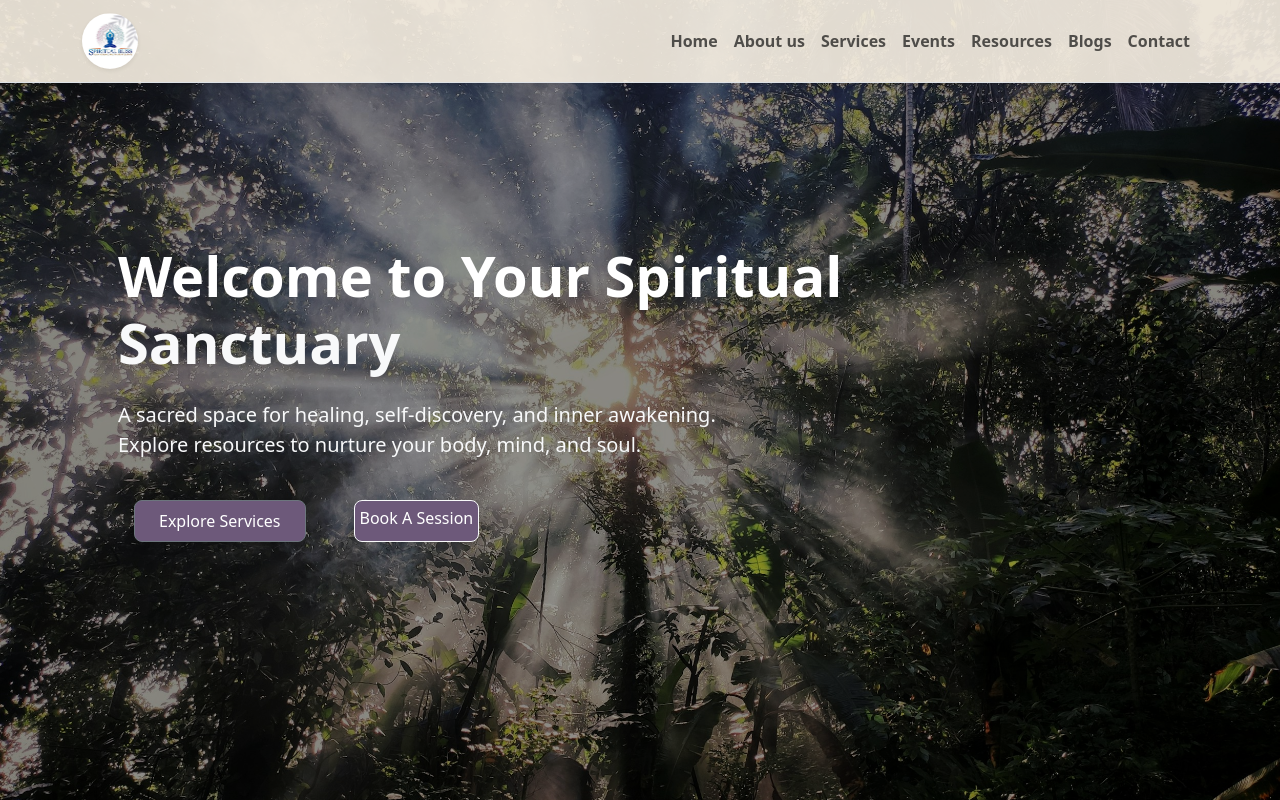
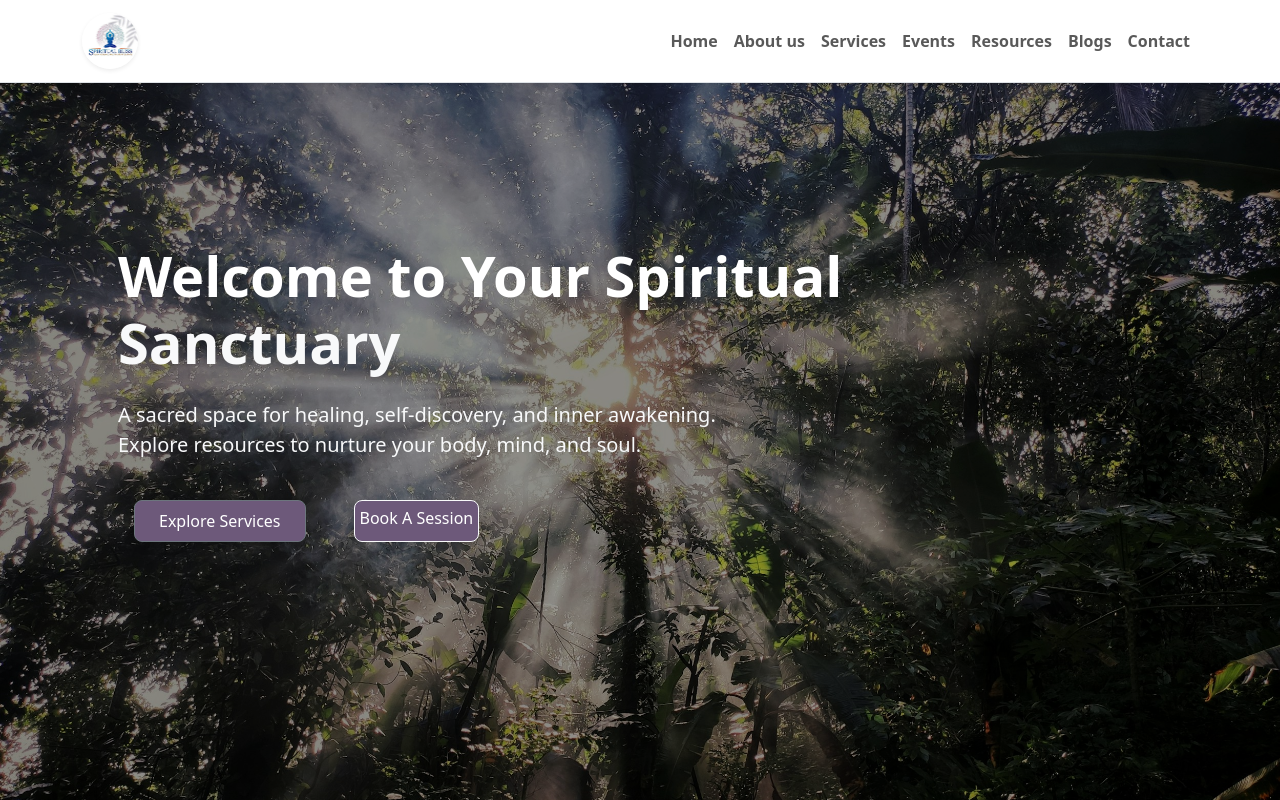
Before and after one commit to Rishikagi/Spiritual-Healing, a React (Vite) app: page / in a window 1280 px wide. Built offline with nearby package versions, Linux system fonts and the light colour scheme; grey boxes are pictures that could not be loaded.

Commit message:
first commit

```diff
--- a/src/Navbar.jsx
+++ b/src/Navbar.jsx
@@ -3,33 +3,34 @@ import logo from "./images/Link.png";
 import { Link } from "react-router-dom";
 import './App.css';
 
+// Define your navigation links
 const navLinks = [
-  { name: "Home", href: "/" },
-  { name: "About us", href: "/about" },
-  { name: "Services", href: "/experience" },
-  { name: "Events", href: "/innerpeace" },
-  { name: "Resources", href: "/resources" },
-  { name: "Blogs", href: "/blogs" },
-  { name: "Contact", href: "/contact" },
+  { name: "Home", to: "/" },
+  { name: "About us", to: "/about" },
+  { name: "Services", to: "/experience" },
+  { name: "Events", to: "/innerpeace" },
+  { name: "Resources", to: "/resources" },
+  { name: "Blogs", to: "/blogs" },
+  { name: "Contact", to: "/contact" },
 ];
 
 export default function Navbar() {
   const [menuOpen, setMenuOpen] = useState(false);
 
   return (
-    <nav className="navbar navbar-expand-md t fixed-top shadow-sm border-bottom">
+    <nav className="navbar navbar-expand-md fixed-top shadow-sm border-bottom bg-white">
       <div className="container">
         {/* Logo */}
-        <div className="navbar-brand d-flex align-items-center">
+        <Link to="/" className="navbar-brand d-flex align-items-center">
           <img
             src={logo}
             alt="Logo"
             className="rounded-circle shadow-sm"
             style={{ height: "56px", width: "56px", objectFit: "cover" }}
           />
-        </div>
+        </Link>
 
-        {/* Hamburger */}
+        {/* Hamburger Menu for Mobile */}
         <button
           className="navbar-toggler"
           type="button"
@@ -39,32 +40,20 @@ export default function Navbar() {
           <span className="navbar-toggler-icon"></span>
         </button>
 
-        {/* Menu */}
+        {/* Navigation Links */}
         <div className={`collapse navbar-collapse ${menuOpen ? "show" : ""}`}>
           <ul className="navbar-nav ms-auto mb-2 mb-md-0">
-            {navLinks.map((link) =>
-              link.name === "About us" || link.name === "Home" ? (
+            {navLinks.map((link) => (
               <li className="nav-item" key={link.name}>
                 <Link
-                    to={link.href}
+                  to={link.to}
                   className="nav-link fw-semibold"
                   onClick={() => setMenuOpen(false)}
                 >
                   {link.name}
                 </Link>
               </li>
-              ) : (
-                <li className="nav-item" key={link.name}>
-                  <Link
-                    href={link.href}
-                    className="nav-link fw-semibold"
-                    onClick={() => setMenuOpen(false)}
-                  >
-                    {link.name}
-                  </Link>
-                </li>
-              )
-            )}
+            ))}
           </ul>
         </div>
       </div>
```
Lines whose indentation alone changed are shown as unchanged.
